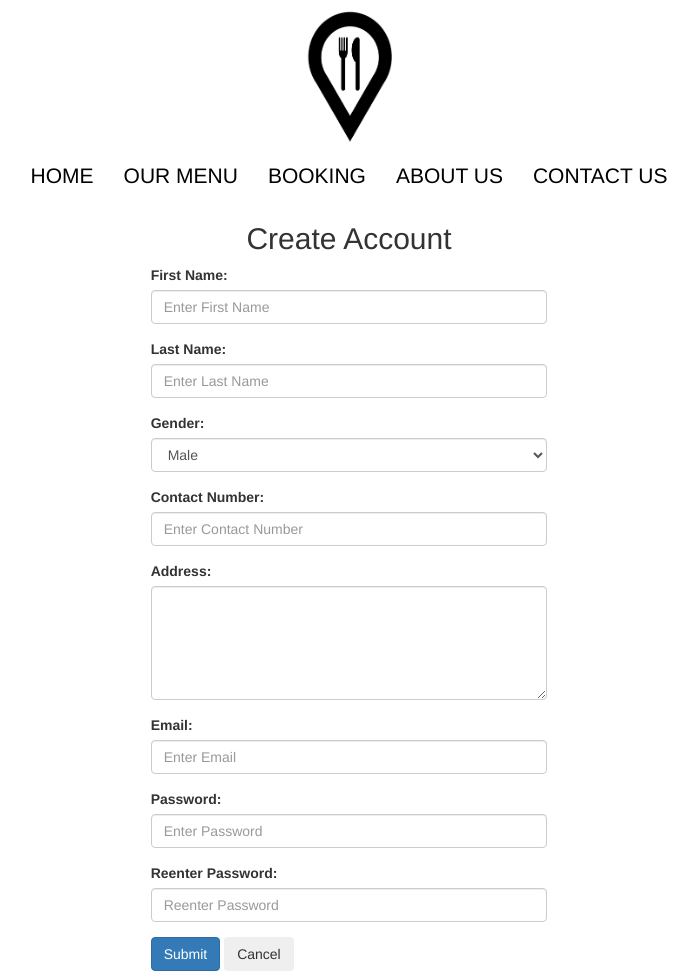
After one commit to Kumuditha-Athukorala/BTH_Restaurant_Web_App, a Flask app: page /user_registration in a window 1280 px wide. The commit adds this page. Shown: the whole page, without its empty margins (291-989 px from the left). Run offline with Flask 2, Linux system fonts and the light colour scheme; some libraries are stand-ins or nearby versions.

Commit message:
User Registration
User Registration form added

```diff
--- a/BH_Restaurant/main.py
+++ b/BH_Restaurant/main.py
@@ -7,8 +7,12 @@ def index():
     return render_template('index.html')
 
 @app.route('/login')
-def indexLogin():
+def login():
     return render_template('login.html')
+
+@app.route('/user_registration')
+def register():
+    return render_template('user_registration.html')
 
 if __name__ == '__main__':
 	app.run()
--- a/BH_Restaurant/templates/header.html
+++ b/BH_Restaurant/templates/header.html
@@ -11,7 +11,7 @@
         <ul class="nav navbar-nav" id="myNavbar">
             <li><a href="#">Home</a></li>
             <li><a href="#">Account</a></li>
-            <li><a href="#">Sign up</a></li>
+            <li><a href="user_registration">Sign up</a></li>
             <li><a href="login">LogIn</a></li>
         </ul>
     </div>
--- a/BH_Restaurant/templates/login.html
+++ b/BH_Restaurant/templates/login.html
@@ -4,7 +4,7 @@
 {% include "banner.html" %}
 {% include "menubar.html" %}
 
-<div class="row" style="margin: 0; padding: 0;">
+<div class="row" style="margin: 0; padding: 0;" xmlns="">
     <div class="col-sm-4"></div>
     <div class="col-sm-4">
         <h2 style="text-align: center;">User Login</h2>
--- /dev/null
+++ b/BH_Restaurant/templates/user_registration.html
@@ -0,0 +1,60 @@
+{% extends "common.html" %}
+
+{% block content %}
+{% include "banner.html" %}
+{% include "menubar.html" %}
+
+<div class="row" style="margin: 0; padding: 0;" xmlns="">
+    <div class="col-sm-4"></div>
+    <div class="col-sm-4">
+        <h2 style="text-align: center;">Create Account</h2>
+        <form action="" method="GET">
+            <div class="form-group">
+                <label for="fname">First Name:</label>
+                <input type="text" class="form-control" id="fname" placeholder="Enter First Name" name="fname">
+            </div>
+
+            <div class="form-group">
+                <label for="lname">Last Name:</label>
+                <input type="text" class="form-control" id="lname" placeholder="Enter Last Name" name="lname">
+            </div>
+
+            <div class="form-group">
+                <label for="gender">Gender:</label>
+                <select class="form-control" id="sel1" name="gender">
+                    <option value="male">Male</option>
+                    <option value="male">Female</option>
+                </select>
+            </div>
+
+            <div class="form-group">
+                <label for="cnumber">Contact Number:</label>
+                <input type="number" class="form-control" id="cnumber" placeholder="Enter Contact Number"
+                    name="cnumber">
+            </div>
+
+            <div class="form-group">
+                <label for="address">Address:</label>
+                <textarea class="form-control" rows="5" id="comment" name="addr"></textarea>
+            </div>
+
+            <div class="form-group">
+                <label for="email">Email:</label>
+                <input type="email" class="form-control" id="email" placeholder="Enter Email" name="email">
+            </div>
+            <div class="form-group">
+                <label for="pwd">Password:</label>
+                <input type="password" class="form-control" id="pwd" placeholder="Enter Password" name="pwd">
+            </div>
+            <div class="form-group">
+                <label for="rpwd">Reenter Password:</label>
+                <input type="password" class="form-control" id="repwd" placeholder="Reenter Password" name="repwd">
+            </div>
+
+            <button type="button" class="btn btn-primary" onclick="return registerForm()">Submit</button>
+            <button type="cancel" class="btn btn-alert">Cancel</button>
+        </form>
+    </div>
+    <div class="col-sm-4"> </div>
+</div>
+{% endblock %}
```
